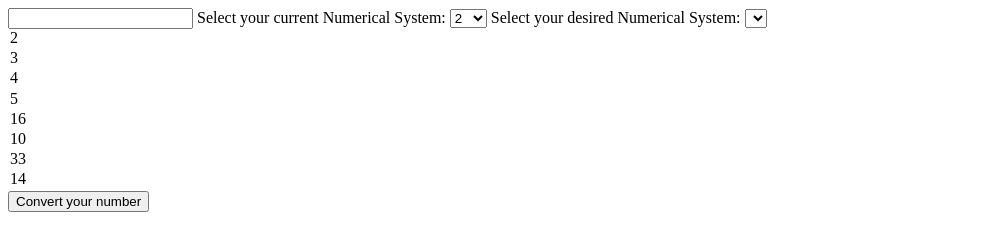
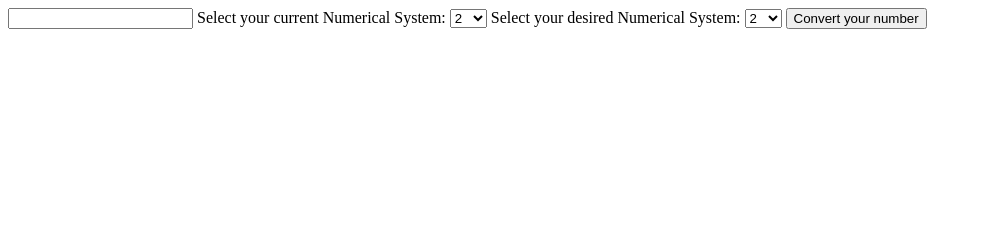
Before and after one commit to PatrickStojek/Swap-Number-between-numerical-systems, a plain HTML site: page index.html in a window 1280 px wide. Shown: the whole page, without its empty margins (0-982 px from the left). Drawn offline with Linux system fonts and the light colour scheme.

Commit message:
fix in decimal_to_binary function

```diff
--- a/index.html
+++ b/index.html
@@ -21,7 +21,6 @@
             <option value="14">14</option>
         </select>
         <label for="NumericalSystem">Select your desired Numerical System:</label>
-        <select name="base2" id="base2">
             <select name="base2" id="base2">
                 <option value="2">2</option>
                 <option value="3">3</option>
--- a/script.js
+++ b/script.js
@@ -2,7 +2,7 @@ function decimal_to_binary(decimal_num) {
     if(decimal_num == 0) {
         return '0'
     }
-    const binary_num = ''
+    let binary_num = ''
     while (decimal_num > 0)  {
         binary_num = String(decimal_num % 2) + binary_num
         decimal_num = Math.floor(decimal_num / 2)
```
